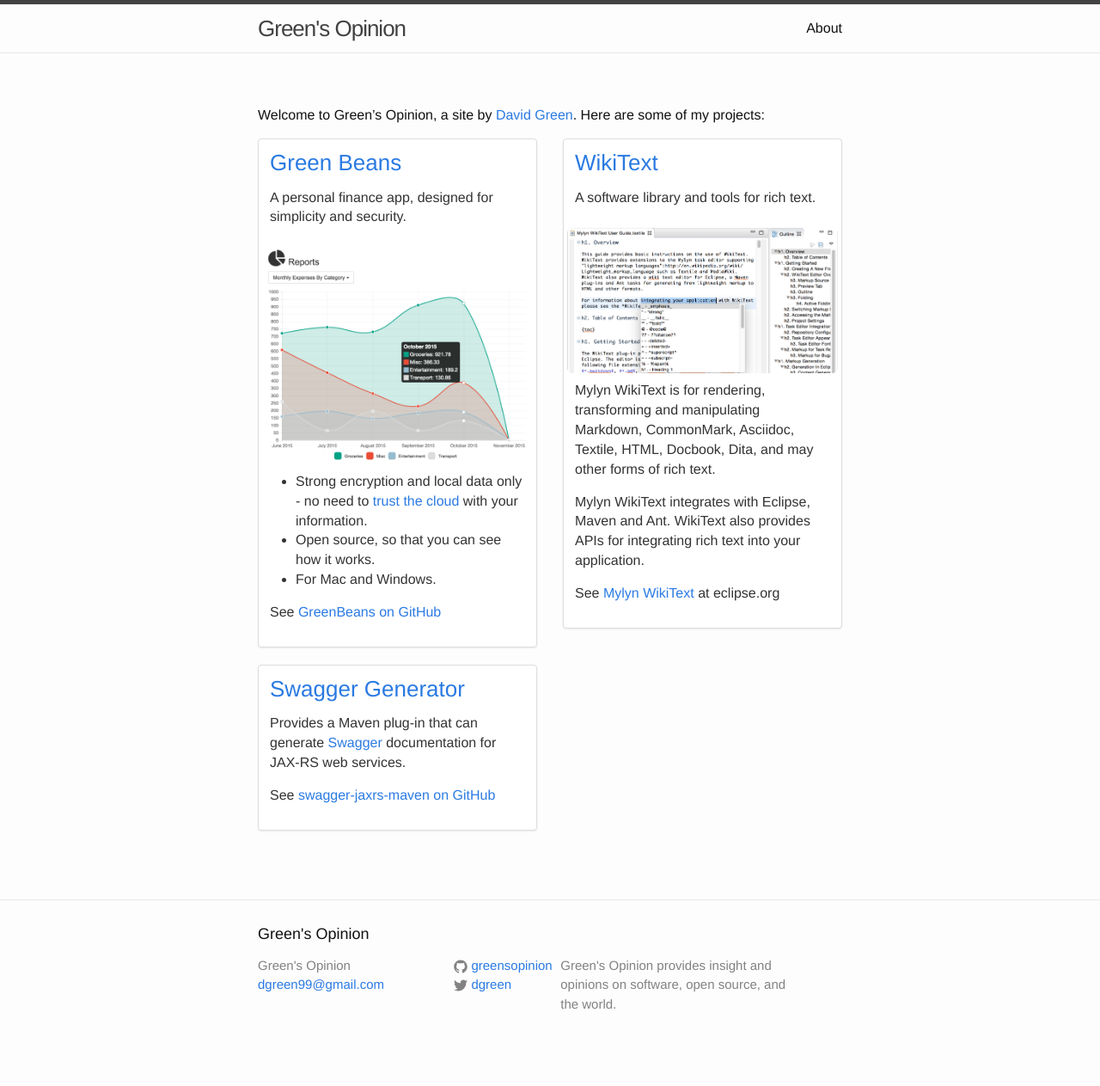
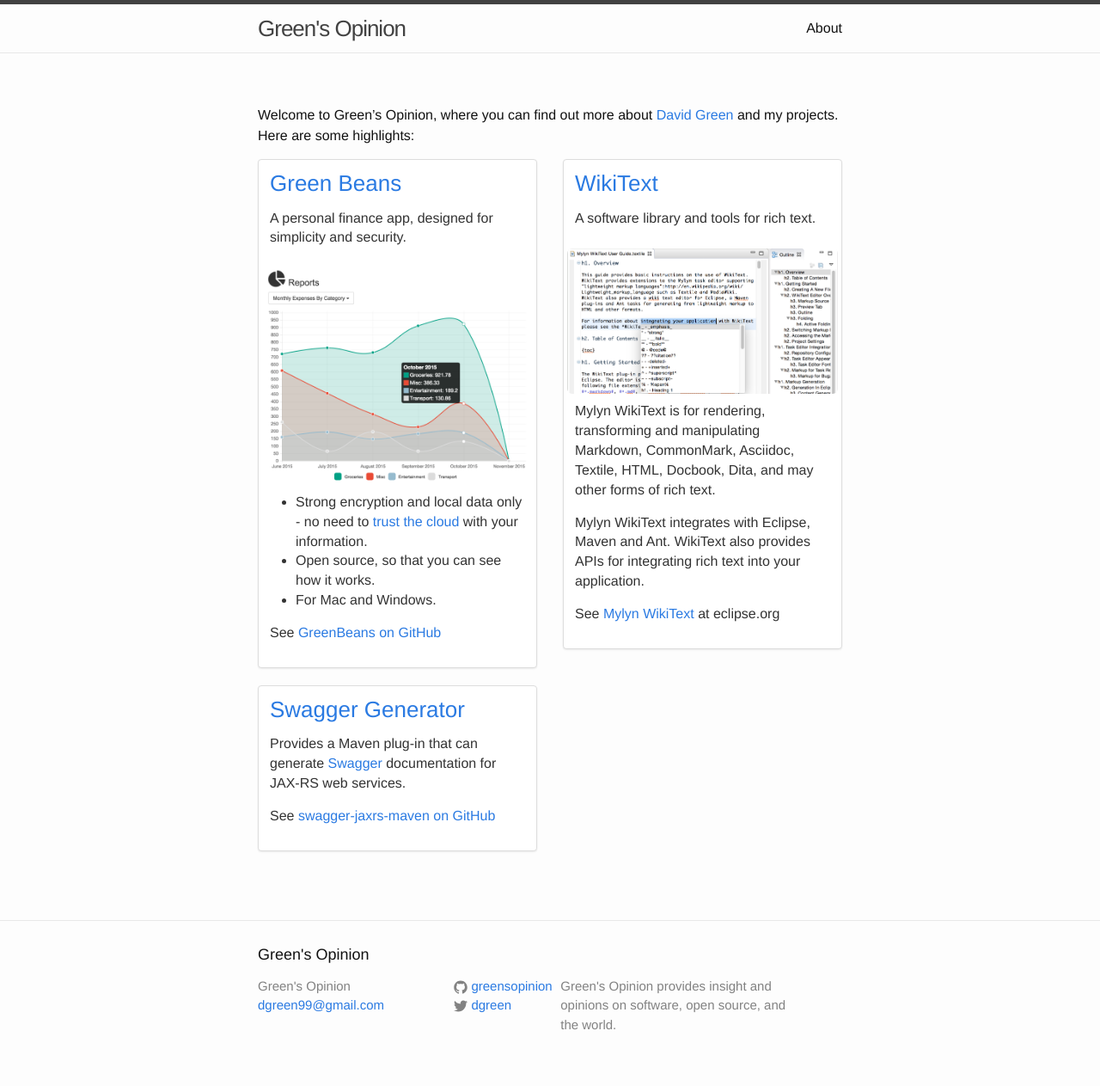
Before and after one commit to greensopinion/greensopinion.github.io, a Jekyll site: the page built from index.md, in a window 1280 px wide. Shown: the whole page at 86% size. Built offline with Jekyll 4.4.1, drawn with Linux system fonts in a browser that asks for light colours; before the commit the page ends 1239 px from its top, so only the background shows below that.

Commit message:
improve welcome message

```diff
--- a/index.md
+++ b/index.md
@@ -2,7 +2,7 @@
 layout: page
 ---
 
-Welcome to Green's Opinion, a site by [David Green](about).  Here are some of my projects:
+Welcome to Green's Opinion, where you can find out more about [David Green](about) and my projects.  Here are some highlights:
 
 <div class="row">
   <div class="col-sm-6 col-md-6">
```
